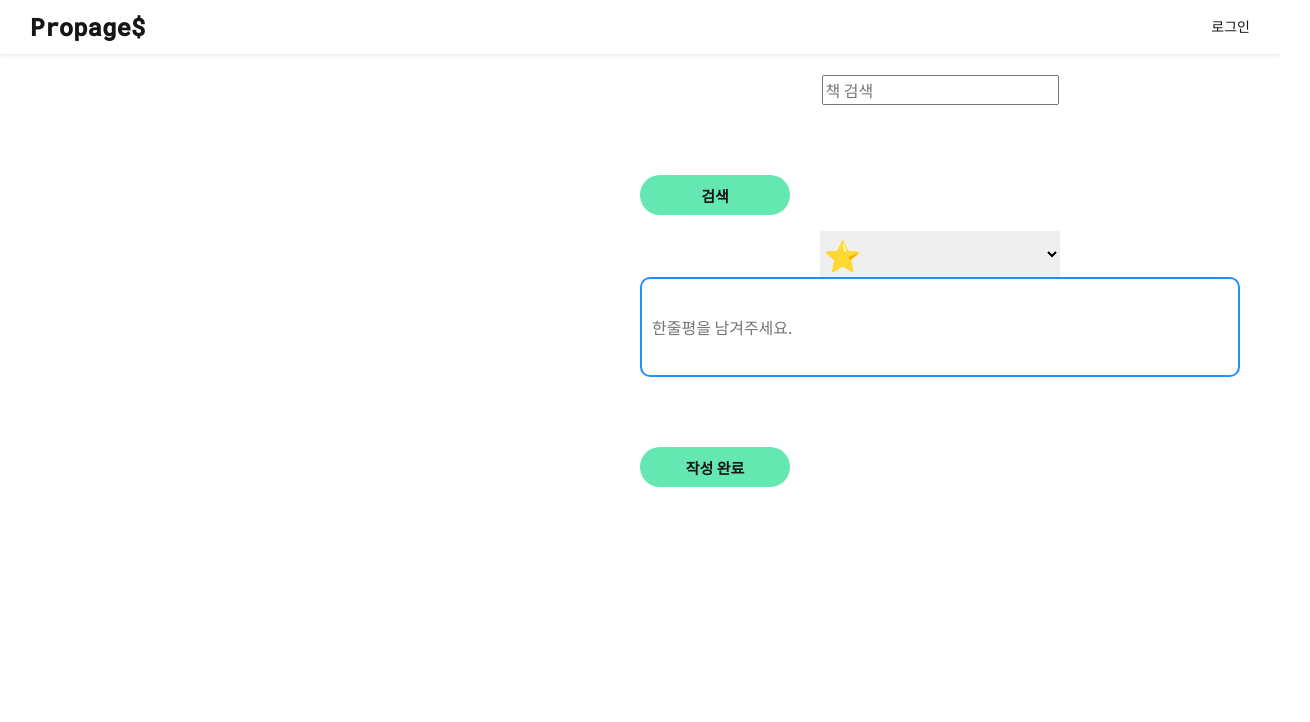
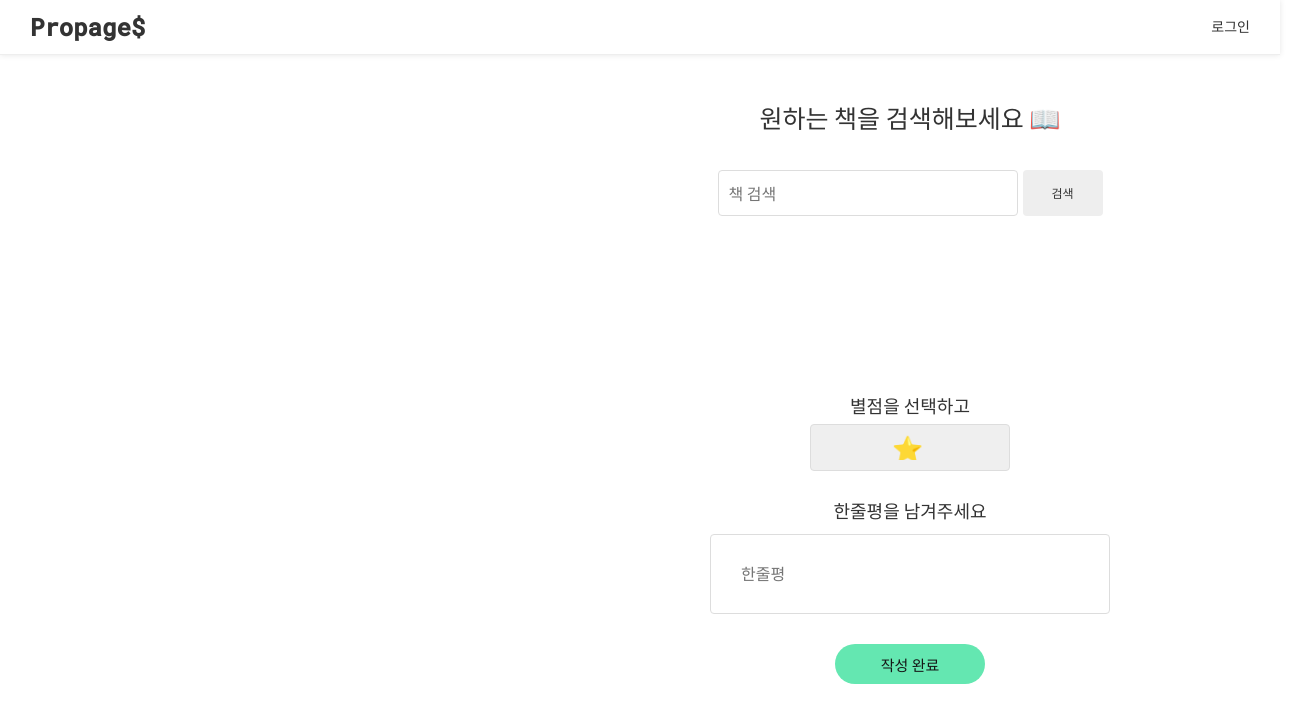
Before and after one commit to zerovodka/Propage, a React (Create React App) app in the folder mini/: page /post in a window 1280 px wide. Shown: the top 722 px of the page, 1310 px wide, since content can reach past the window. Built offline with nearby package versions, Linux system fonts and the light colour scheme.

Commit message:
post css 수정

```diff
--- a/mini/src/App.css
+++ b/mini/src/App.css
@@ -1,7 +1,7 @@
 @import url("https://fonts.googleapis.com/css2?family=Roboto+Mono:wght@500&display=swap");
 @import url("https://fonts.googleapis.com/css2?family=M+PLUS+1p:wght@900&family=Noto+Sans+KR&display=swap");
 body {
-  color: #161616;
+  color: #333;
 }
 
 html {
--- a/mini/src/App.js
+++ b/mini/src/App.js
@@ -18,7 +18,6 @@ function App() {
         <Route path="/" element={<Main />} />
         <Route path="/login" element={<Login />} />
         <Route path="/signup" element={<Signup />} />
-        <Route path="/mypage" element={<Mypage />} />
         <Route path="/detail" element={<Detail />} />
         <Route path="/post" element={<Post />} />
       </Routes>
--- a/mini/src/Pages/Post.js
+++ b/mini/src/Pages/Post.js
@@ -137,10 +137,11 @@ function Detail() {
           ></img>
         </div>
         <PostContents>
-          <div>
-            <input type="text" placeholder="책 검색" ref={searchBar} />
+          <Msg>원하는 책을 검색해보세요 📖</Msg>
+          <InputWrap>
+            <PostInput type="text" placeholder="책 검색" ref={searchBar} />
             <Btn onClick={postGet}>검색</Btn>
-          </div>
+          </InputWrap>
 
           <div className="mini-card">
             <CardBox>
@@ -159,12 +160,14 @@ function Detail() {
                 })}
             </CardBox>
           </div>
+          <TextBox>
+            <Title>{title}</Title>
 
-          <h1>{title}</h1>
-          <h2>{publisher}</h2>
-          <h2>{author}</h2>
+            <Auth>{publisher}</Auth>
+            <Auth>{author}</Auth>
 
-          <span>{description}</span>
+            <Desc>{description}</Desc>
+          </TextBox>
 
           <div
             className="detail_comments"
@@ -174,43 +177,35 @@ function Detail() {
               textAlign: "center",
             }}
           >
-            <p>
-              <br />
-              <select
-                onChange={handleSelect}
-                value={selected}
-                style={{
-                  border: "none",
-                  width: "40%",
-                  fontSize: "30px",
-                }}
-              >
+            <StarWrap>
+              <StarMsg>별점을 선택하고</StarMsg>
+              <Star onChange={handleSelect} value={selected}>
                 {Options.map((item, index) => (
                   <option key={item.key} value={item.key}>
                     {item.value}
                   </option>
                 ))}
-              </select>
-            </p>
-            <h3>
-              <input
+              </Star>
+            </StarWrap>
+            <StarMsg>한줄평을 남겨주세요</StarMsg>
+            <textarea
               style={{
-                  width: "100%",
-                  height: "100px",
+                width: "400px",
+                height: "80px",
                 fontSize: "16px",
-                  resize: "both",
-                  padding: "10px",
-                  boxSizing: "border-box",
-                  border: "2px solid #1E90FF",
-                  borderRadius: "10px",
+                padding: "30px",
+                margin: "0 auto",
+                border: "1px solid #ddd",
+                borderRadius: "4px",
+                marginTop: "5px",
+                resize: "none",
               }}
               ref={comment}
               type="text"
-                placeholder="한줄평을 남겨주세요."
+              placeholder="한줄평"
             />
-            </h3>
           </div>
-          <Btn onClick={postPost}>작성 완료</Btn>
+          <PostBtn onClick={postPost}>작성 완료</PostBtn>
         </PostContents>
       </PostWrap>
     </div>
@@ -227,14 +222,130 @@ const PostWrap = styled.div`
 `;
 
 const PostContents = styled.div`
-  max-width: 50%;
+  max-width: 55%;
   height: auto;
   @media screen and (max-width: 850px) {
     max-width: 90%;
   }
+  display: flex;
+  flex-direction: column;
+  justify-content: center;
+  align-items: center;
+`;
+const InputWrap = styled.div`
+  display: flex;
+  margin-top: 40px;
+  display: flex;
+  justify-content: center;
+`;
+const Msg = styled.div`
+  font-size: 25px;
+  margin-top: 30px;
+`;
+const PostInput = styled.input`
+  width: 300px;
+  padding: 10px;
+  border: 1px solid #ddd;
+  border-radius: 4px;
+`;
+const Btn = styled.div`
+  display: flex;
+  justify-content: center;
+  align-items: center;
+  border-radius: 4px;
+  width: 80px;
+  font-size: 12px;
+  background: #eee;
+  margin-left: 5px;
+  padding: 15px;
+  :hover {
+    cursor: pointer;
+    background: #ccc;
+    transition: 0.5s ease;
+  }
 `;
 
-const Btn = styled.div`
+const CardBox = styled.div`
+  display: flex;
+  flex-direction: row;
+  flex-wrap: wrap;
+  justify-content: center;
+  margin-top: 40px;
+  width: 800px;
+`;
+const Card = styled.div`
+  width: 130px;
+  /* height: 500px; */
+  border: 1px solid #eee;
+  margin: 5px;
+  border-radius: 10px;
+
+  :hover {
+    box-shadow: rgba(0, 0, 0, 0.15) 0px 5px 15px 0px;
+    cursor: pointer;
+  }
+`;
+const TextBox = styled.div`
+  display: flex;
+  justify-content: center;
+  align-items: center;
+  flex-direction: column;
+`;
+const Title = styled.div`
+  width: 500px;
+  font-size: 25px;
+  font-weight: 600;
+  padding-top: 50px;
+  line-height: 140%;
+`;
+const Auth = styled.div`
+  width: 500px;
+  display: flex;
+  justify-content: center;
+  align-items: center;
+  color: #555;
+  font-size: 16px;
+  padding-top: 20px;
+  div {
+    margin-left: 10px;
+  }
+`;
+const Desc = styled.div`
+  width: 500px;
+  font-size: 16px;
+  color: #555;
+  padding-top: 20px;
+  line-height: 140%;
+  text-align: justify;
+`;
+const Img = styled.img`
+  width: 100px;
+  margin: 10px;
+  background-color: white;
+  border-radius: 10px;
+`;
+const StarWrap = styled.div`
+  display: flex;
+  align-items: center;
+  justify-content: center;
+  flex-direction: column;
+`;
+const StarMsg = styled.div`
+  font-size: 18px;
+  padding: 10px;
+  margin-top: 20px;
+`;
+const Star = styled.select`
+  width: 200px;
+  padding: 10px;
+  border: 1px solid #ddd;
+  border-radius: 4px;
+  appearance: none;
+  font-size: 25px;
+  letter-spacing: 5px;
+  text-align: center;
+`;
+const PostBtn = styled.div`
   width: 150px;
   height: 40px;
   background: #64e7b1;
@@ -243,9 +354,8 @@ const Btn = styled.div`
   justify-content: center;
   align-items: center;
   font-size: 15px;
-  font-weight: bold;
   color: #161616;
-  margin-top: 70px;
+  margin-top: 30px;
   cursor: pointer;
   :hover {
     background: #161616;
@@ -253,28 +363,4 @@ const Btn = styled.div`
     transition: 0.5s ease;
   }
 `;
-
-const CardBox = styled.div`
-  margin: 0 auto;
-  display: flex;
-  flex-direction: row;
-  flex-wrap: wrap;
-  min-width: 800px;
-  max-width: 1600px;
-`;
-const Card = styled.div`
-  max-width: 350px;
-  /* height: 500px; */
-  background-color: #64e7b1;
-  margin: 20px 25px;
-  border-radius: 10px;
-`;
-const Img = styled.img`
-  width: 70px;
-  height: 250px;
-  margin: 10px;
-  background-color: white;
-  border-radius: 10px;
-`;
-
 export default Detail;
--- a/mini/src/components/CenterHeader.js
+++ b/mini/src/components/CenterHeader.js
@@ -34,6 +34,9 @@ const LogoCenter = styled.div`
   font-size: 24px;
   font-family: "Roboto Mono", monospace;
   font-weight: 600;
+  :hover {
+    cursor: pointer;
+  }
 `;
 
 export default CenterHeader;
--- a/mini/src/components/Header.js
+++ b/mini/src/components/Header.js
@@ -2,8 +2,7 @@ import "../App.css";
 import React from "react";
 import { useNavigate } from "react-router-dom";
 import styled from "styled-components";
-import { FontAwesomeIcon } from "@fortawesome/react-fontawesome";
-import { faPen } from "@fortawesome/free-solid-svg-icons";
+
 import axios from "axios";
 
 function Header() {
@@ -60,14 +59,11 @@ function Header() {
               Propage$
             </Logo>
             <BtnWrap>
-              <BtnPost>
-                <FontAwesomeIcon
-                  icon={faPen}
-                  className="fa-lg"
-                  onClick={() => {
-                    navigate("/post");
-                  }}
-                />
+              <BtnPost
+                onClick={() => {
+                  navigate("/post");
+                }}
+              >
                 게시글 작성
               </BtnPost>
               <Btn onClick={logout}>로그아웃</Btn>
@@ -94,6 +90,9 @@ const Logo = styled.div`
   font-size: 24px;
   font-family: "Roboto Mono", monospace;
   font-weight: 600;
+  :hover {
+    cursor: pointer;
+  }
 `;
 const BtnWrap = styled.div`
   display: flex;
@@ -108,7 +107,7 @@ const Btn = styled.div`
   border-bottom: 3px solid transparent;
   cursor: pointer;
   :hover {
-    color: #64e7b1;
+    font-weight: bold;
     transition: 0.5s ease;
   }
 `;
--- a/mini/src/pages/Login.js
+++ b/mini/src/pages/Login.js
@@ -67,11 +67,12 @@ const Container = styled.div`
   align-items: center;
   flex-direction: column;
   input {
-    width: 200px;
+    width: 250px;
     padding: 13px;
     margin-top: 10px;
-    border: 1px solid #eee;
+    border: 1px solid #ddd;
     border-radius: 4px;
+    font-size: 14px;
   }
 `;
 const Msg = styled.div`
--- a/mini/src/pages/Signup.js
+++ b/mini/src/pages/Signup.js
@@ -156,14 +156,14 @@ const Container = styled.div`
   flex-direction: column;
 `;
 const InputWrap = styled.div`
-  width: 320px;
+  width: 350px;
 `;
 const Input = styled.input`
-  width: 200px;
+  width: 250px;
   padding: 13px;
-  border: 1px solid #eee;
+  border: 1px solid #ddd;
   border-radius: 4px;
-  font-size: 12px;
+  font-size: 14px;
 `;
 const Msg = styled.div`
   margin-bottom: 50px;
```
Lines whose indentation alone changed are shown as unchanged.
